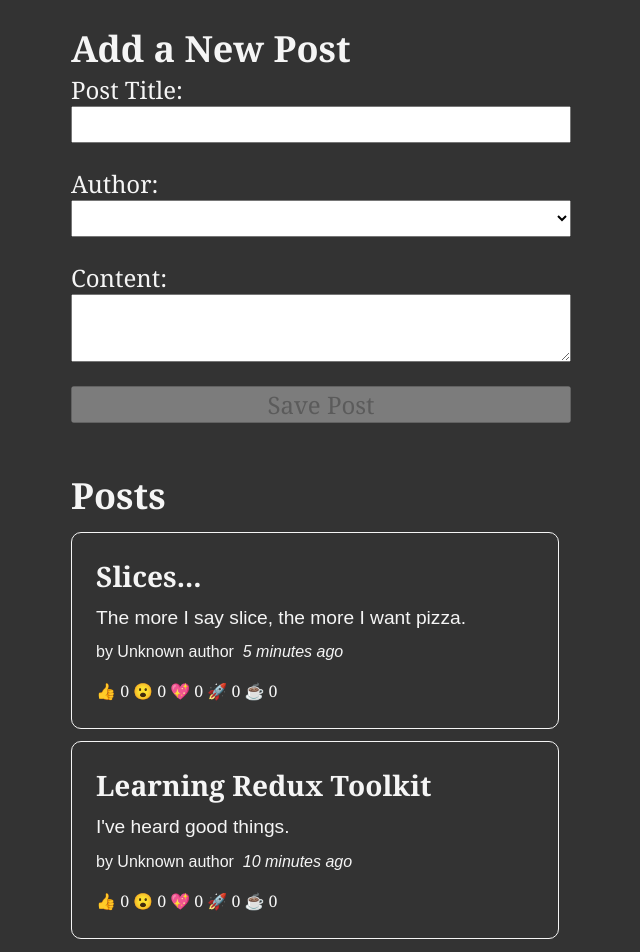
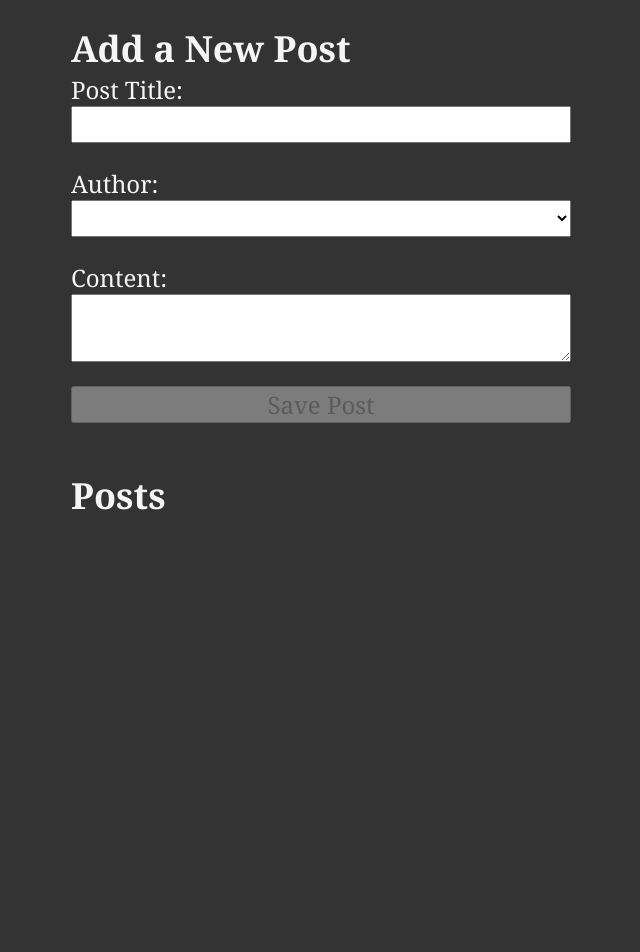
Before and after one commit to Eten-Ekata/Blog-Application-Redux, a React (Vite) app: page / in a window 1280 px wide. Shown: the top 952 px of the page, without its empty margins (319-959 px from the left). After the commit the page ends 824 px from the top, so only its background shows below. Built offline with nearby package versions, Linux system fonts and the light colour scheme.

Commit message:
redux async logic added

```diff
--- a/src/features/posts/postsSlice.js
+++ b/src/features/posts/postsSlice.js
@@ -1,36 +1,13 @@
-import { createSlice, nanoid } from "@reduxjs/toolkit";
+import { createSlice, nanoid, createAsyncThunk } from "@reduxjs/toolkit";
 import {sub} from 'date-fns'
 
+const POSTS_URL = 'https://jsonplaceholder.typicode.com/posts';
 
-const initialState = [
-    {
-        id: '1',
-        title: 'Learning Redux Toolkit',
-        content: "I've heard good things.",
-        date:sub(new Date(),{minutes:10}).toISOString(),
-        reactions: {
-            thumbsUp: 0,
-            wow: 0,
-            heart: 0,
-            rocket: 0,
-            coffee: 0
-        }
-    },
-
-    {
-        id: '2',
-        title: 'Slices...',
-        content: "The more I say slice, the more I want pizza.",
-        date:sub(new Date(),{minutes:5}).toISOString(),
-        reactions: {
-            thumbsUp: 0,
-            wow: 0,
-            heart: 0,
-            rocket: 0,
-            coffee: 0
-        }
-    }
-]
+const initialState = {
+    posts: [],
+    status: 'idle', //'idle' | 'loading' | 'succeeded' | 'failed'
+    error: null
+}
 
 const postsSlice = createSlice({
     name: 'posts',
@@ -38,7 +15,7 @@
     reducers: {
         postAdded:{
             reducer(state,action){
-            state.push(action.payload)
+            state.posts.push(action.payload)
         },
         prepare(title,content, userId){
             return {
@@ -62,14 +39,14 @@
     },
     reactionAdded(state,action){
         const{postId, reaction} = action.payload
-        const existingPost = state.find(post=> post.id===postId)
+        const existingPost = state.posts.find(post=> post.id===postId)
         if(existingPost){
             existingPost.reactions[reaction]++
         }
     }
     }
 })
-export const selectAllPosts=(state)=>state.posts;
+export const selectAllPosts=(state)=>state.posts.posts;
 
 export const{postAdded, reactionAdded} = postsSlice.actions
 
--- a/src/index.css
+++ b/src/index.css
@@ -69,4 +69,5 @@
   border: none;
   color: whitesmoke;
   font-size: 1rem;
+
 }
```
